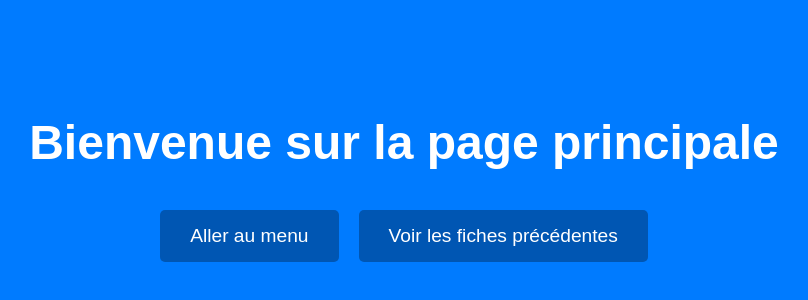
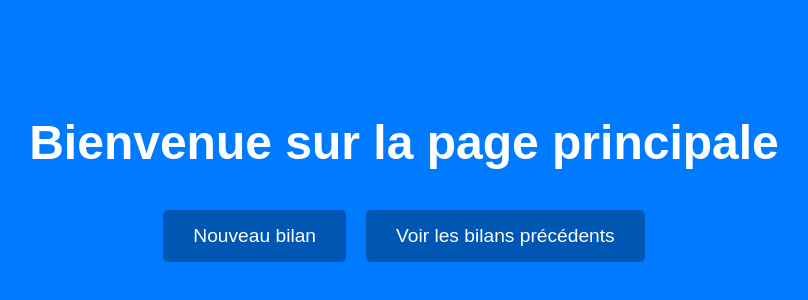
Before and after one commit to garryslink/ESO, a plain HTML site: page index.html in a window 1280 px wide. Shown: the part 228-528 px from the top of the page, without its empty margins (236-1044 px from the left). Drawn offline with Linux system fonts and the light colour scheme.

Commit message:
Update index.html

```diff
--- a/index.html
+++ b/index.html
@@ -47,8 +47,8 @@
 <body>
   <h1>Bienvenue sur la page principale</h1>
   <div class="btn-container">
-    <a href="menu.html" class="btn">Aller au menu</a>
-    <a href="fiches.html" class="btn">Voir les fiches précédentes</a>
+    <a href="menu.html" class="btn">Nouveau bilan</a>
+    <a href="fiches.html" class="btn">Voir les bilans précédents</a>
   </div>
 </body>
 </html>
```
